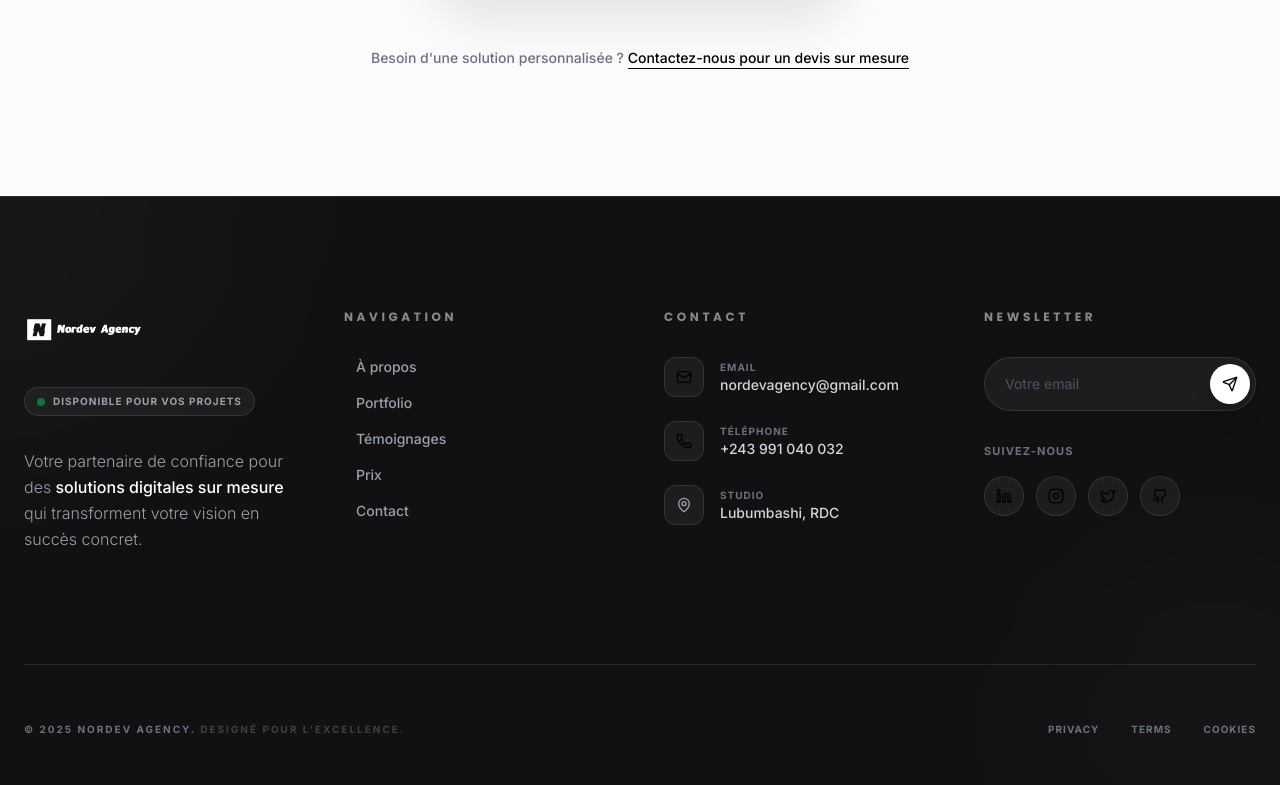
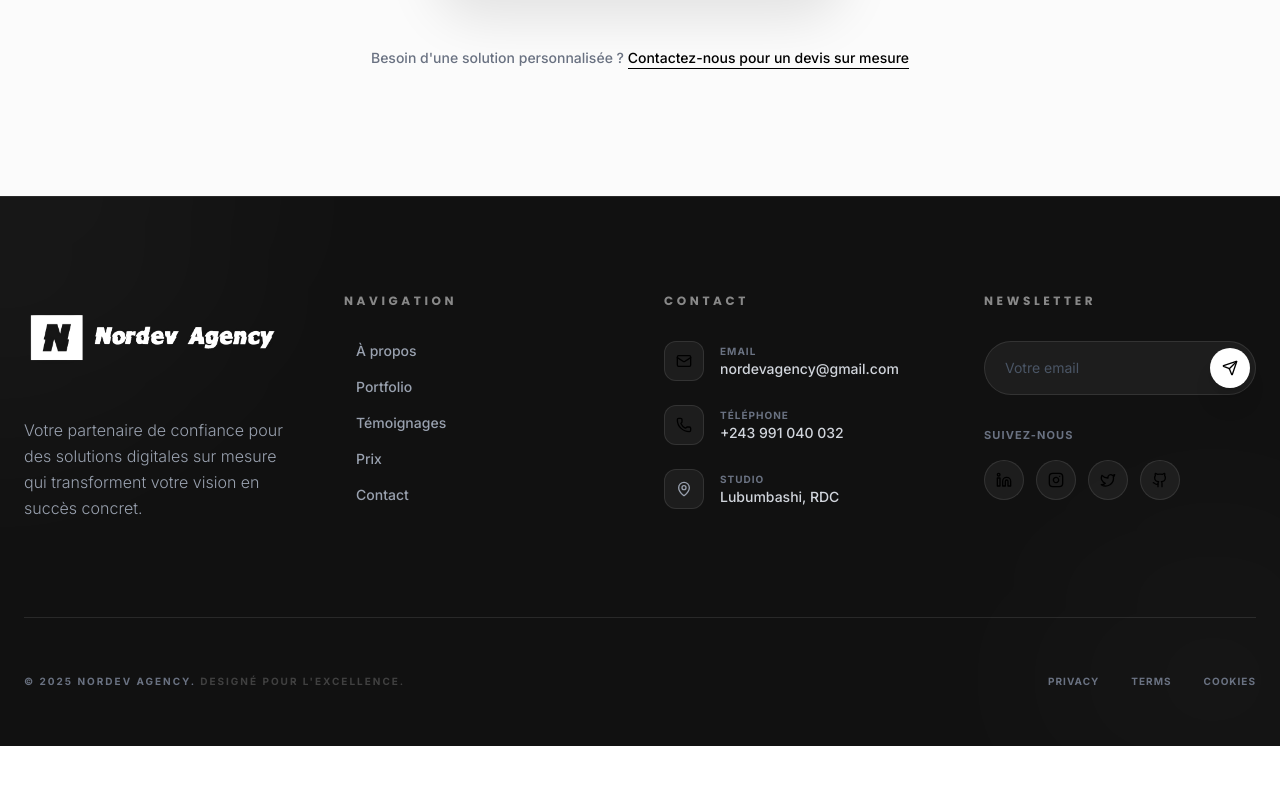
Before and after one commit to freddymk313/nordevagency, a Next.js app: page / in a window 1280 px wide. Shown: the part 5899-6684 px from the top of the page. After the commit the page ends 6645 px from the top, so only its background shows below. Built offline with nearby package versions, Linux system fonts and the light colour scheme.

Commit message:
footer v1

```diff
--- a/components/Footer.tsx
+++ b/components/Footer.tsx
@@ -40,30 +40,30 @@ const Footer = () => {
 
       <div className="container mx-auto px-6 relative z-10">
         {/* Section principale */}
-        <div className="grid lg:grid-cols-4 gap-12 py-20 md:py-28">
+        <div className="grid lg:grid-cols-4 gap-12 py-12 md:py-24">
 
           {/* Colonne 1: Branding */}
           <div className="space-y-8">
             <Link href="/" className="inline-block hover:opacity-80 transition-opacity">
               <Image
                 src="/logo/logo-white.png"
-                height={50}
-                width={180}
+                height={230}
+                width={230}
                 alt="Nordev Agency"
-                className="h-10 w-auto object-contain"
+                className="h-15 md:h-auto w-auto object-contain"
                 quality={100}
               />
             </Link>
 
             {/* Status Badge (Cohérence Portfolio) */}
-            <div className="flex items-center gap-2 w-fit px-3 py-1.5 rounded-full bg-white/5 border border-white/10">
+            {/* <div className="flex items-center gap-2 w-fit px-3 py-1.5 rounded-full bg-white/5 border border-white/10">
               <span className="w-2 h-2 rounded-full bg-green-500 animate-pulse" />
               <span className="text-[10px] font-bold text-gray-400 uppercase tracking-widest">Disponible pour vos projets</span>
-            </div>
+            </div> */}
 
             <p className="text-gray-400 text-base leading-relaxed font-light">
               Votre partenaire de confiance pour des
-              <span className="text-white font-medium"> solutions digitales sur mesure </span>
+              <span className="*text-white *font-medium"> solutions digitales sur mesure </span>
               qui transforment votre vision en succès concret.
             </p>
           </div>
```
